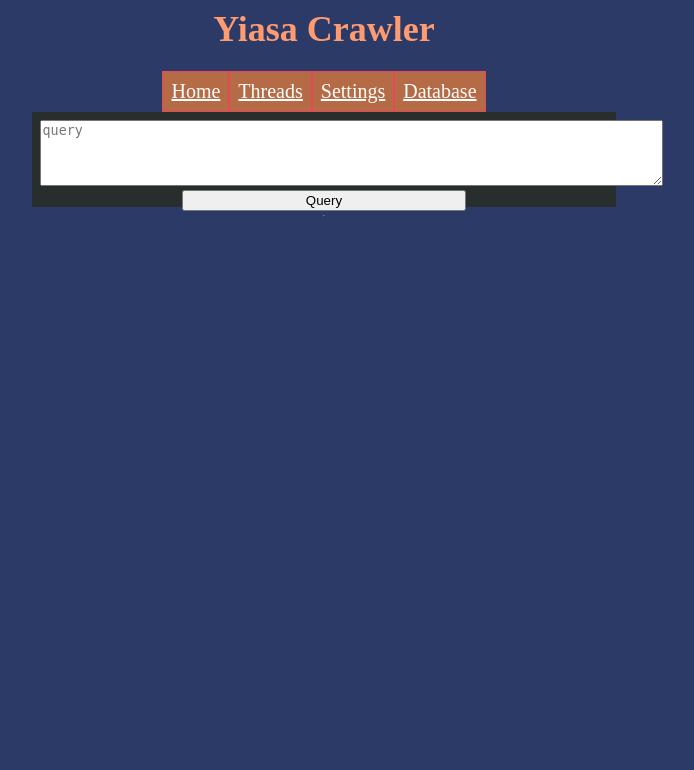
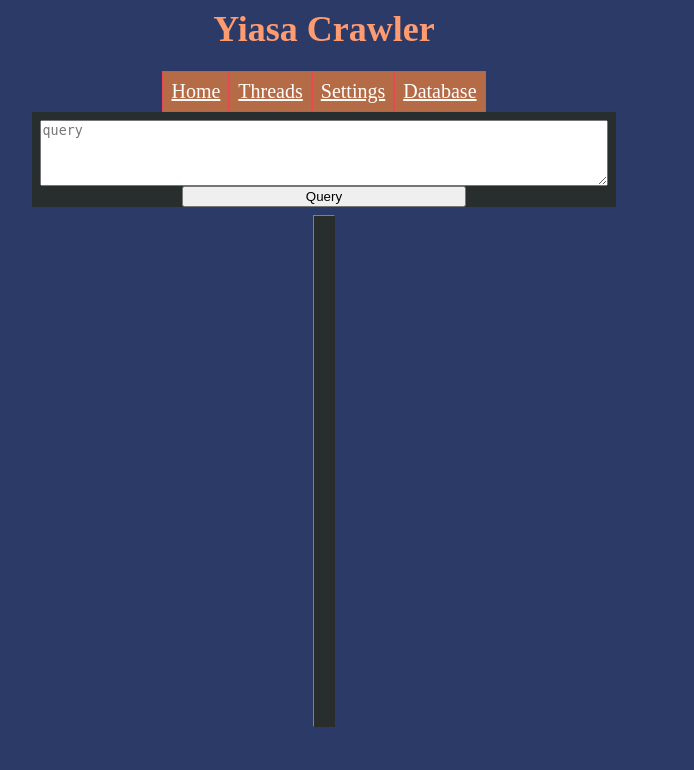
Before and after one commit to WeeDLY/YiasaCrawler, a Flask app: page /database in a window 1280 px wide. Shown: the top 770 px of the page, without its empty margins (316-1010 px from the left). Run offline with Flask 2, Linux system fonts and the light colour scheme.

Commit message:
visual improvements to server

```diff
--- a/server/static/main_css.css
+++ b/server/static/main_css.css
@@ -66,7 +66,6 @@
     font-weight: bold;
     font-size: 20px;
 }
-
 .center{
     top: 0px;
     left: 0px;
--- a/server/templates/database.html
+++ b/server/templates/database.html
@@ -10,20 +10,63 @@
                 margin: auto;
                 background-color: #282D2D;
                 text-align: center;
+                display: flex;
+                flex-direction: column;
             }
             #container button{
                 width: 50%;
                 margin: auto;
-                margin: 4px;
             }
-
             #query-container{
                 padding: 8px;
                 height: 70%;
                 width: fit-content;
                 color:#f7ef6a;
+                margin: auto;
+            }
+            thead{
+                display: block;
+            }
+            tbody{
+                display: block;
                 overflow: auto;
-                margin: auto;
+            }
+            @media screen and (max-height: 1500px){
+                tbody{
+                    height: 700px;
+                }
+            }
+            @media screen and (max-height: 1000px) {
+                tbody{
+                    height: 500px;
+                }
+            }
+            @media screen and (max-height: 750px){
+                #container{
+                    height: 20%;
+                }
+                tbody{
+                    height: 300px;
+                }
+            }
+            @media screen and (max-height: 600px){
+                #container{
+                    height: 25%;
+                }
+                tbody{
+                    height: 225px;
+                }
+            }
+            @media screen and (max-height: 400px){
+                #container{
+                    height: 30%;
+                }
+                tbody{
+                    height: 150;
+                }
+            }
+            textarea{
+                width: 100%;
             }
         </style>
     </head>
--- a/server/templates/threads.html
+++ b/server/templates/threads.html
@@ -4,8 +4,8 @@
         <meta charset="utf-8" />
         <link rel="stylesheet" type="text/css" href="static/main_css.css">
         <style>
-            #content{
-                height: 23%;
+            #threads{
+                margin: 16px;
             }
             div div{
                 flex-direction: column;
```
